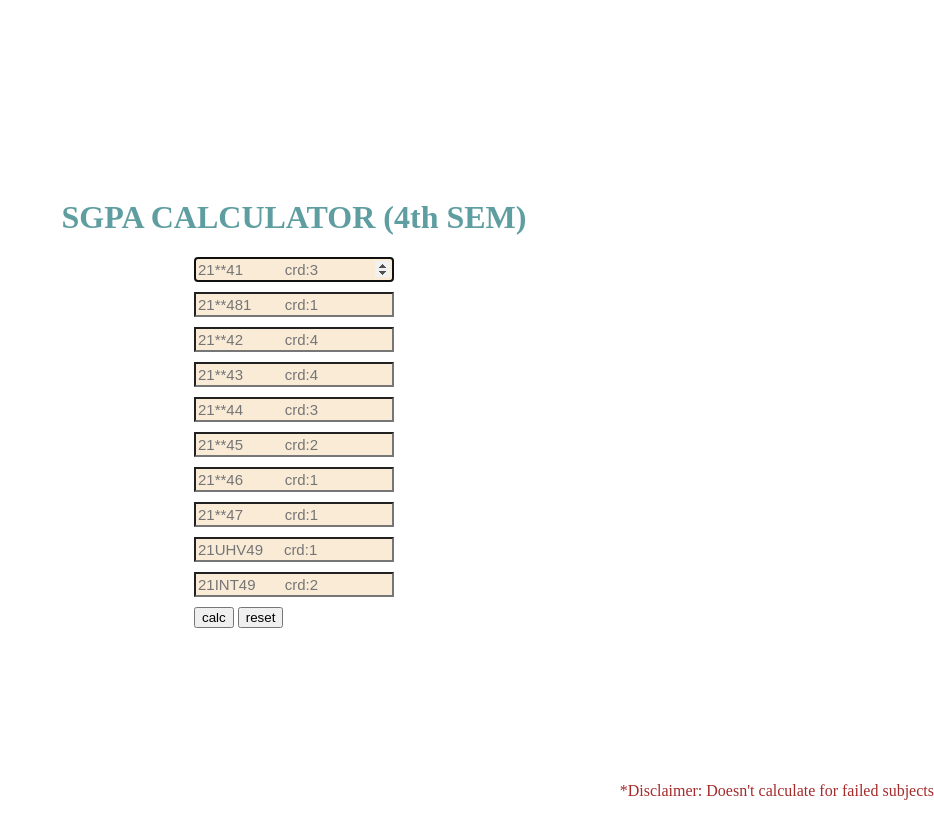
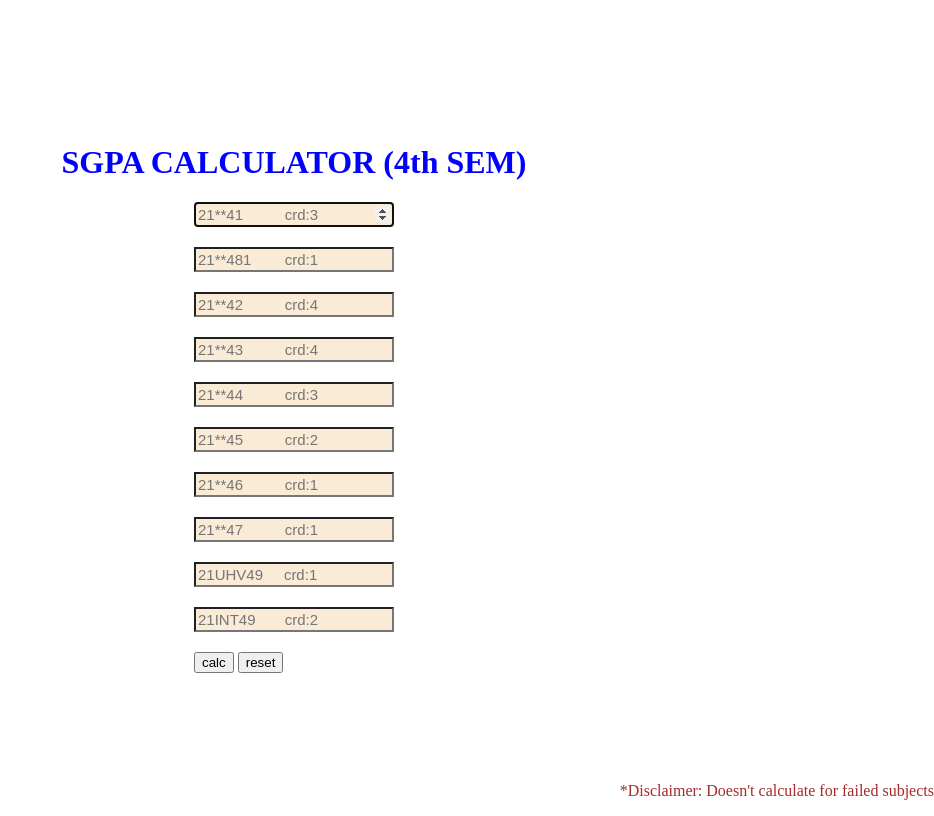
Before and after one commit to Shivaprada-upadya/SGPA-CALC, a plain HTML site: page index.html in a window 1280 px wide. Shown: the whole page, without its empty margins (346-1280 px from the left). Drawn offline with Linux system fonts and the light colour scheme.

Commit message:
Update index.html

```diff
--- a/index.html
+++ b/index.html
@@ -21,7 +21,7 @@
         width: 200px;
         display: flex;
         flex-direction: column;
-        gap: 10px;
+        gap: 20px;
         /* min-height: 100vh; */
       }
       .disc {
@@ -31,7 +31,7 @@
         color: brown;
       }
       h1 {
-        color: cadetblue;
+        color:blue;
       }
     </style>
   </head>
```
